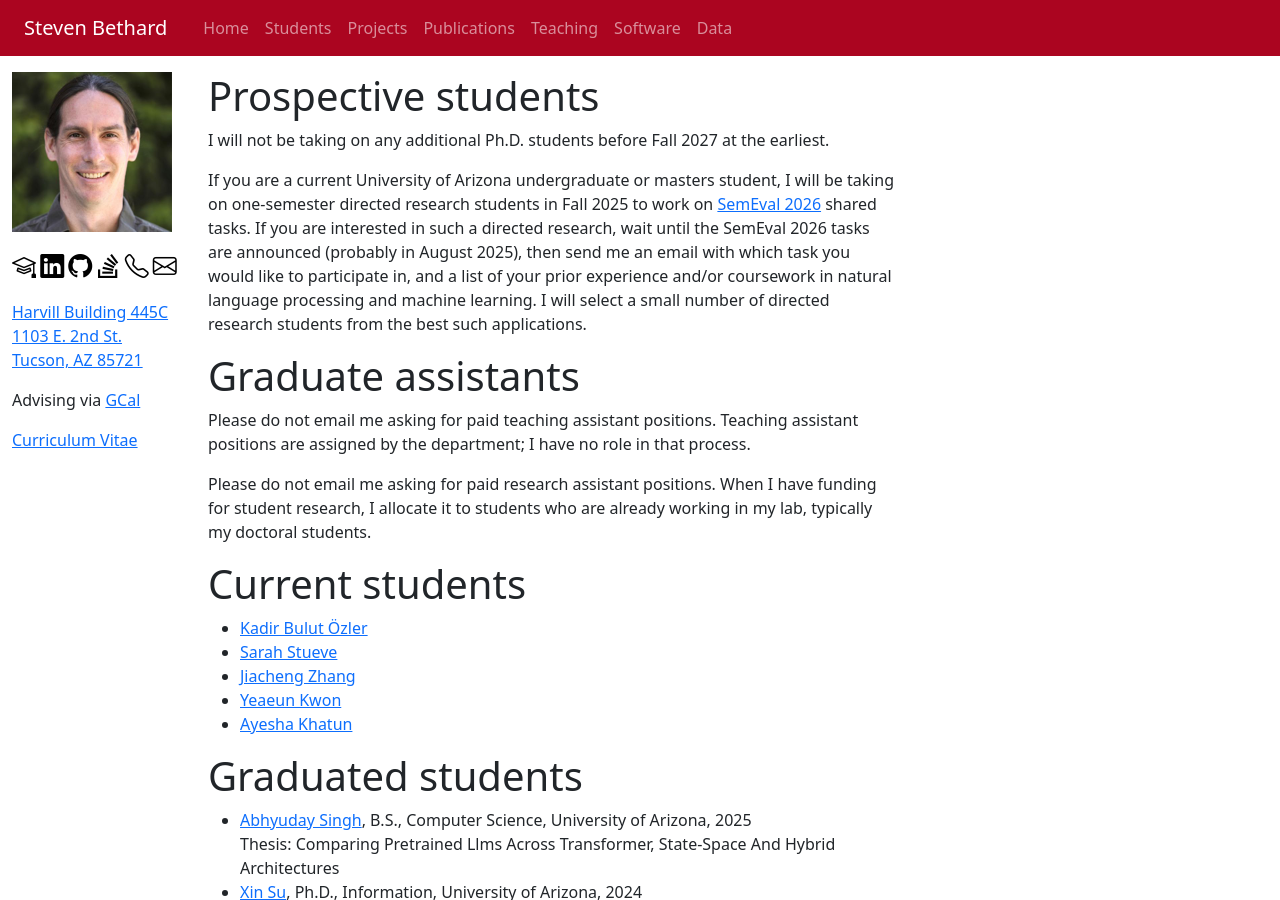
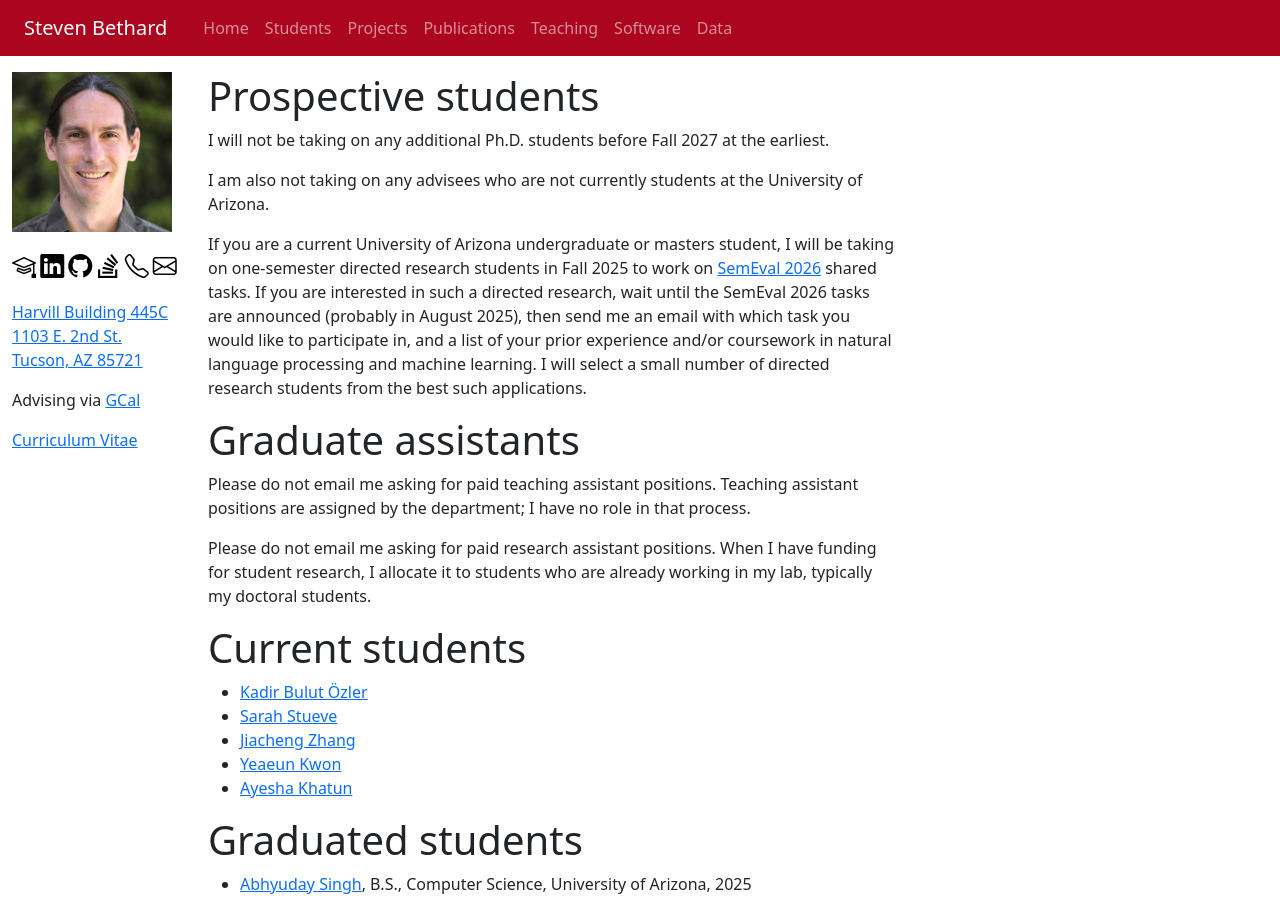
Before and after one commit to bethard/bethard.github.io, a Jekyll site: the page built from students.md, in a window 1280 px wide and 900 px high. Built offline with Jekyll 4.4.1, drawn with Linux system fonts in a browser that asks for light colours.

Commit message:
Notes that I don't advise non-UA students

```diff
--- a/students.md
+++ b/students.md
@@ -7,6 +7,8 @@ order: 1
 # Prospective students #
 
 I will not be taking on any additional Ph.D. students before Fall 2027 at the earliest.
+
+I am also not taking on any advisees who are not currently students at the University of Arizona.
 
 If you are a current University of Arizona undergraduate or masters student, I will be taking on one-semester directed research students in Fall 2025 to work on [SemEval 2026](https://semeval.github.io/SemEval2026/) shared tasks.
 If you are interested in such a directed research, wait until the SemEval 2026 tasks are announced (probably in August 2025), then send me an email with which task you would like to participate in, and a list of your prior experience and/or coursework in natural language processing and machine learning.
```
